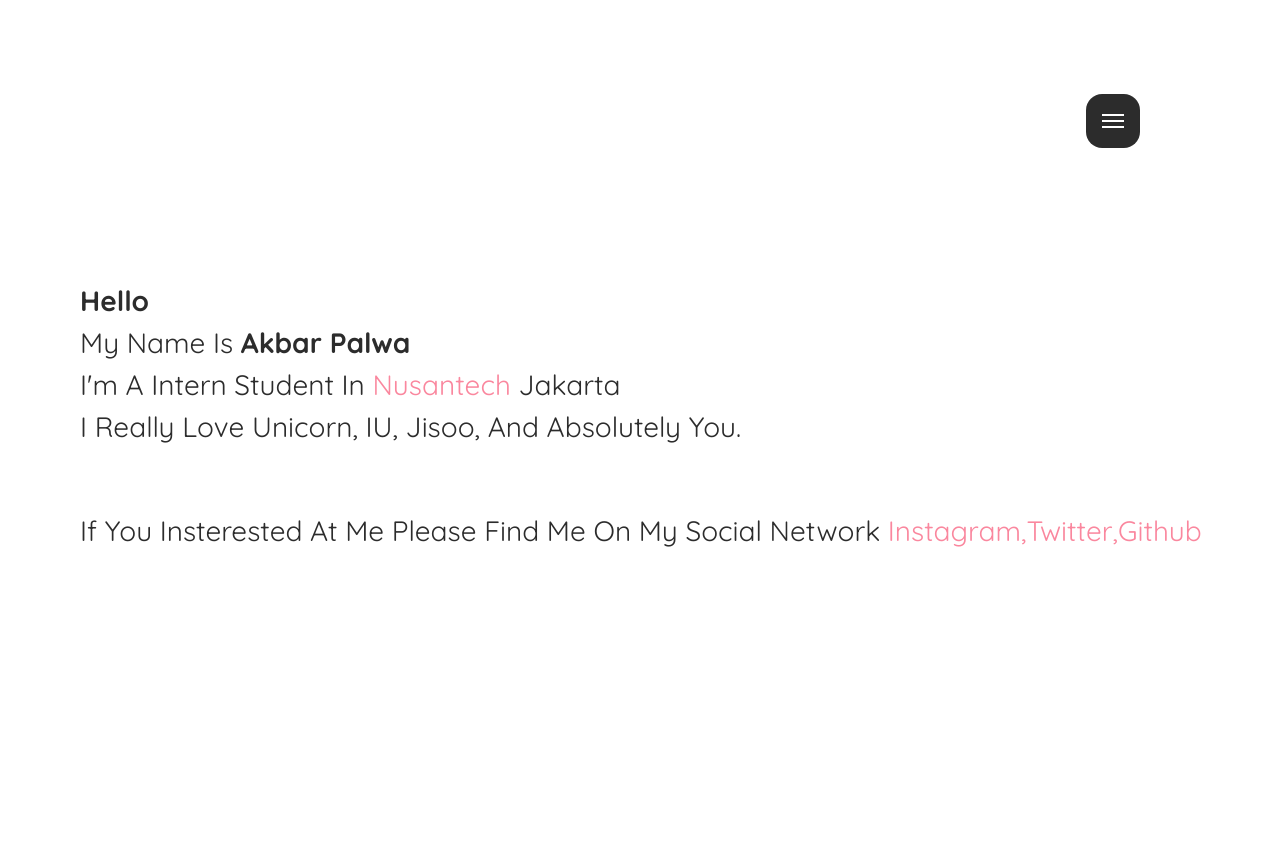
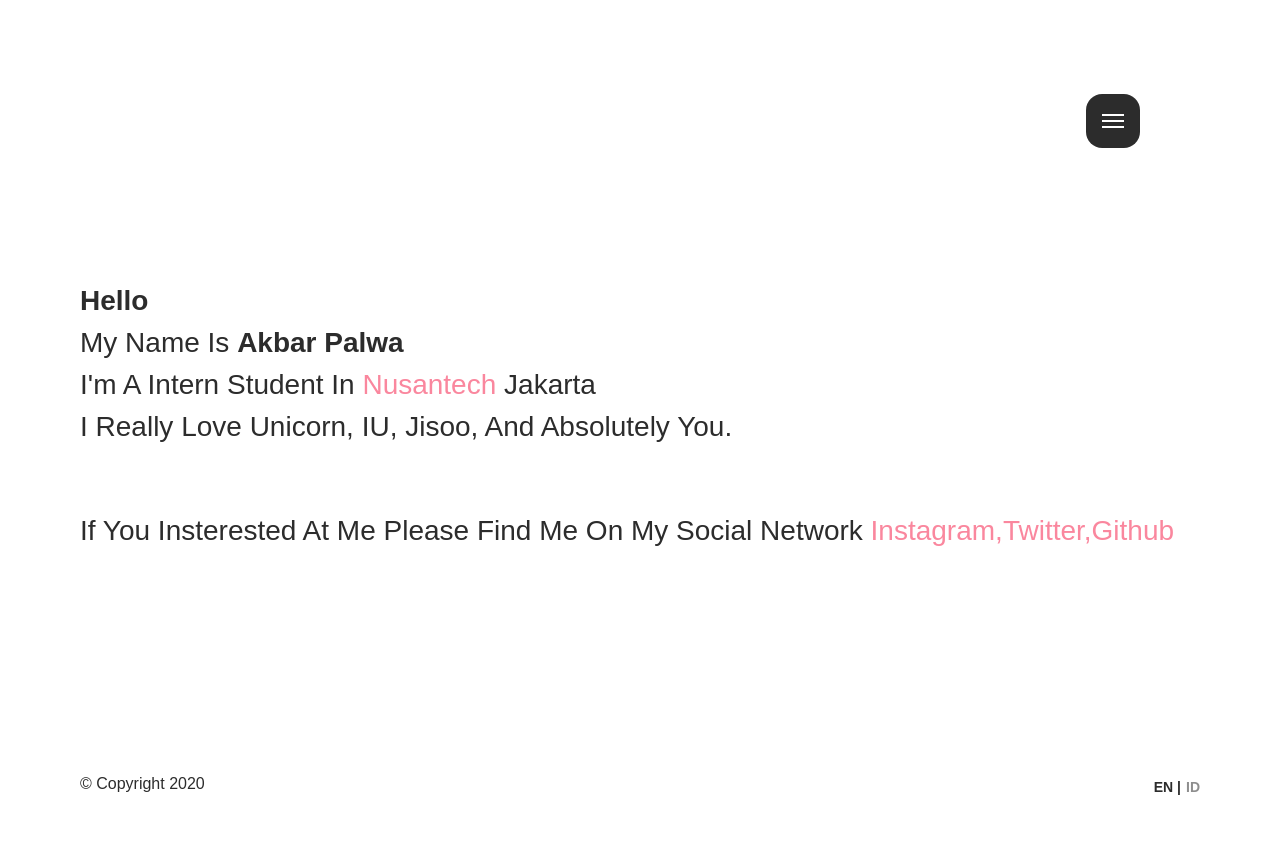
Before and after one commit to pxlwa/pxlwa.github.io, a plain HTML site: page index.html in a window 1280 px wide. Shown: the top 842 px of the page. Before the commit the page ends 800 px from the top, so only its background shows below. Drawn offline with Linux system fonts and the light colour scheme.

Commit message:
tambah footer

```diff
--- a/index.html
+++ b/index.html
@@ -9,14 +9,13 @@
     <link rel="stylesheet" href="style.css" media="screen" />
 
 
-    <link href='http://fonts.googleapis.com/css?family=Righteous&subset=latin,latin-ext' rel='stylesheet' type='text/css'>
-    <link href='http://fonts.googleapis.com/css?family=Quicksand:300,400,700' rel='stylesheet' type='text/css'>
+    <link rel="stylesheet" type="text/css" href="//fonts.googleapis.com/css?family=Merriweather:300,700,700italic,300italic|Open+Sans:700,400">
 
      <script src="scripts/modernizr.js"></script>
 
 </head>
 
-<body>
+
 
 
 
@@ -59,7 +58,17 @@
             </div>
 
         </header><!-- / .site-header -->
+        <body>
+        <footer class="site-footer cf">
+            <p class="footer-text">© Copyright 2020 </p>
+            <nav class="languages" role="navigation">
+              <ul>
 
+                <li class="active"><a href="https://akbarpalwa.github.io">EN |</a></li>
+                <li><a href="https://akbarpalwa.github.io/id/">ID</a></li>
+
+              </ul>
+            </nav> </footer>
     <!--END .site-container-->
     </div>
 
```
